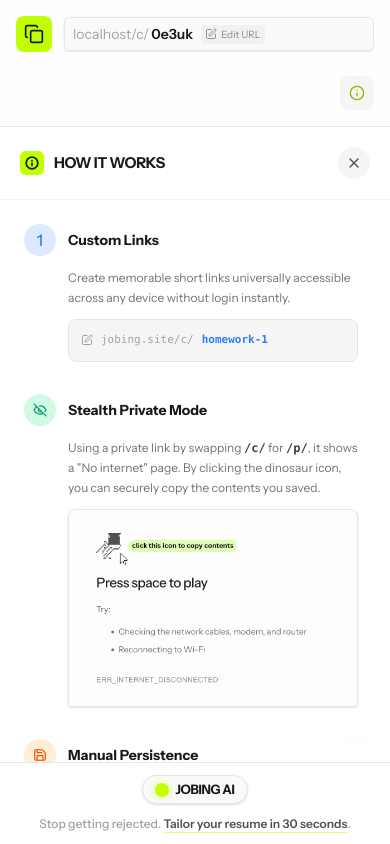
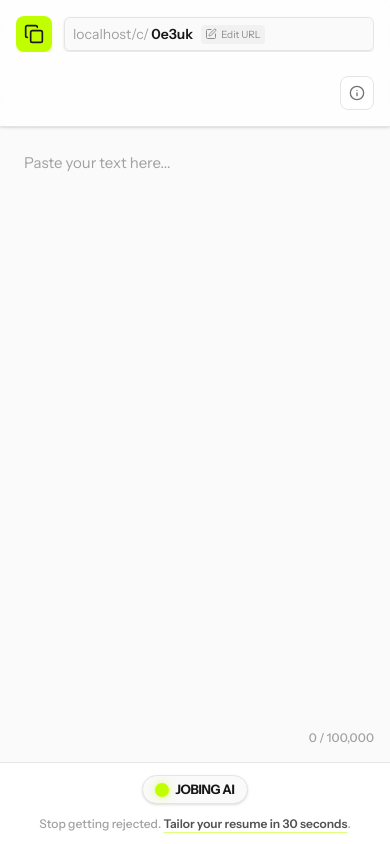
Before and after one commit to srinivasgogula02/jobing, a Next.js app: page /copy in a window 390 px wide. Built offline with nearby package versions, Linux system fonts and the light colour scheme; no server answers.

Commit message:
fix(ui): prevent header wrapping on mobile and disable guide panel auto-load on mobile contexts

```diff
--- a/src/app/c/[id]/CopyClient.tsx
+++ b/src/app/c/[id]/CopyClient.tsx
@@ -26,7 +26,15 @@ function cn(...inputs: (string | undefined | null | false)[]) {
 export default function CopyClient({ id, initialContent, isNew = false }: { id: string, initialContent: string, isNew?: boolean }) {
   const [content, setContent] = useState(initialContent);
   const [isEditingContent, setIsEditingContent] = useState(isNew);
-  const [showGuide, setShowGuide] = useState(isNew);
+  const [showGuide, setShowGuide] = useState(false);
+
+  useEffect(() => {
+    // Only automatically slide open the guide for brand new visitors on Desktop/Tablet viewports to preserve mobile typing real-estate.
+    if (isNew && window.innerWidth >= 640) {
+      setShowGuide(true);
+    }
+  }, [isNew]);
+
   const [saveStatus, setSaveStatus] = useState<"idle" | "saving" | "saved" | "error">("idle");
   const [copiedLink, setCopiedLink] = useState(false);
   const [copiedStealthLink, setCopiedStealthLink] = useState(false);
@@ -181,7 +189,7 @@ export default function CopyClient({ id, initialContent, isNew = false }: { id:
           </div>
 
           {/* Action Buttons */}
-          <div className="flex flex-wrap items-center justify-end gap-2 sm:gap-3 w-full sm:w-auto mt-2 sm:mt-0">
+          <div className="flex flex-nowrap items-center justify-end gap-2 sm:gap-3 w-full sm:w-auto mt-2 sm:mt-0 overflow-hidden">
             <button
               onClick={() => setShowGuide(!showGuide)}
               className={cn(
```
